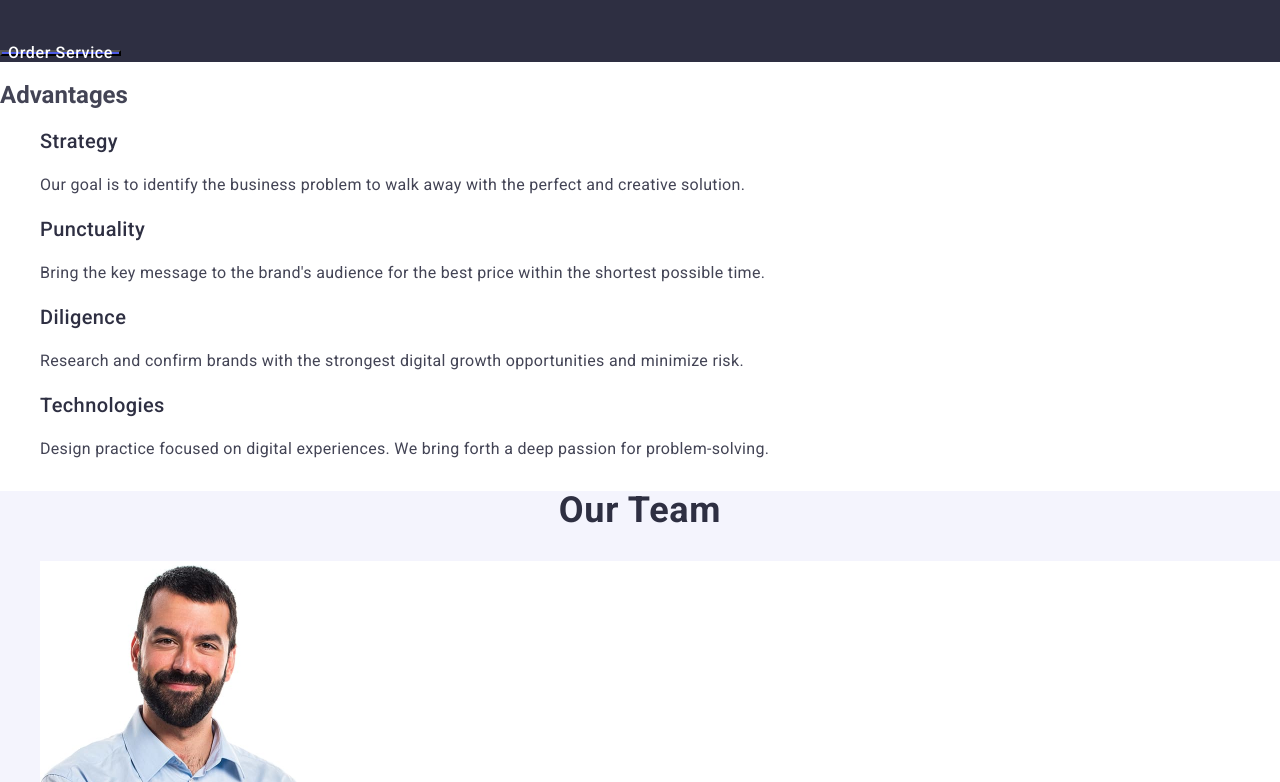
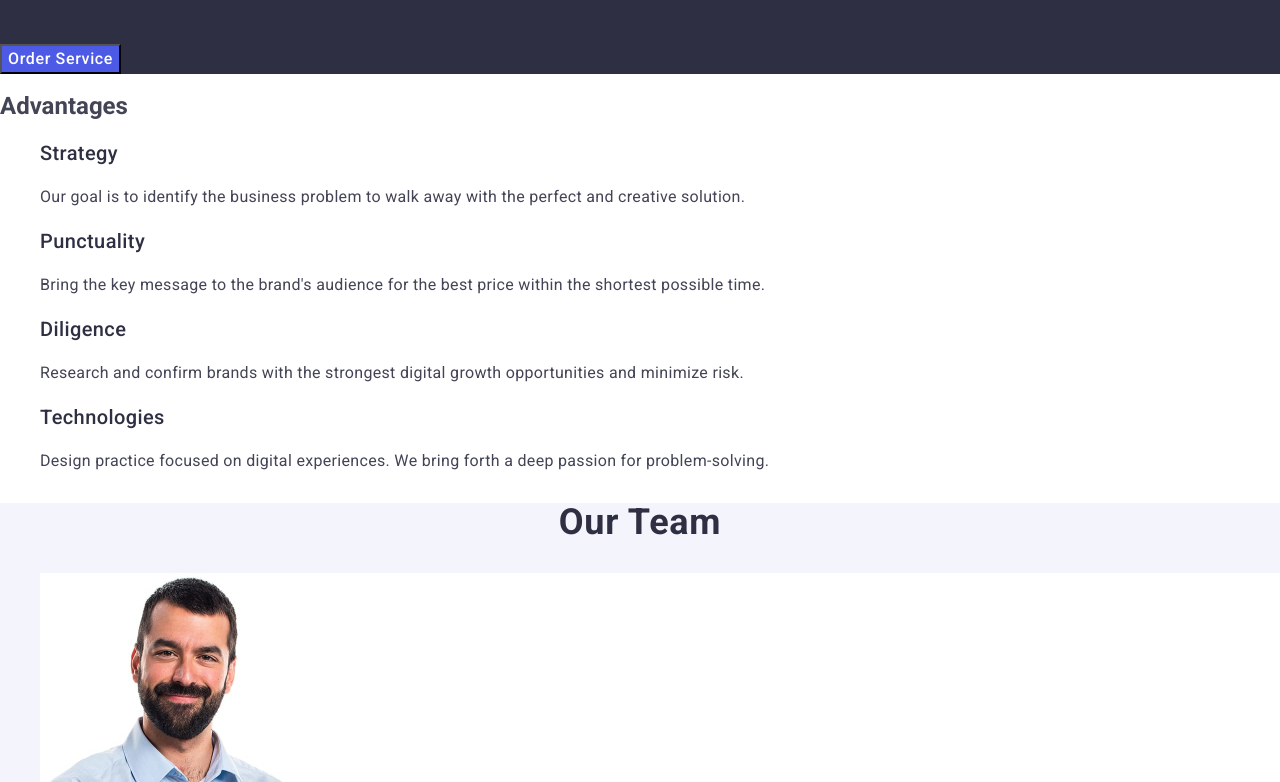
Before and after one commit to Fedkon96/goit-markup-hw-02, a plain HTML site: page index.html in a window 1280 px wide. Shown: the part 318-1100 px from the top of the page. Drawn offline with nearby package versions, Linux system fonts and the light colour scheme.

Commit message:
change classes

```diff
--- a/css/styles.css
+++ b/css/styles.css
@@ -85,7 +85,7 @@ a {
   cursor: pointer;
   font-weight: 500;
   font-size: 16px;
-  line-height: 1.5%;
+  line-height: 1.5;
   letter-spacing: 0.04em;
   color: #ffffff;
   background: #4d5ae5;
```
